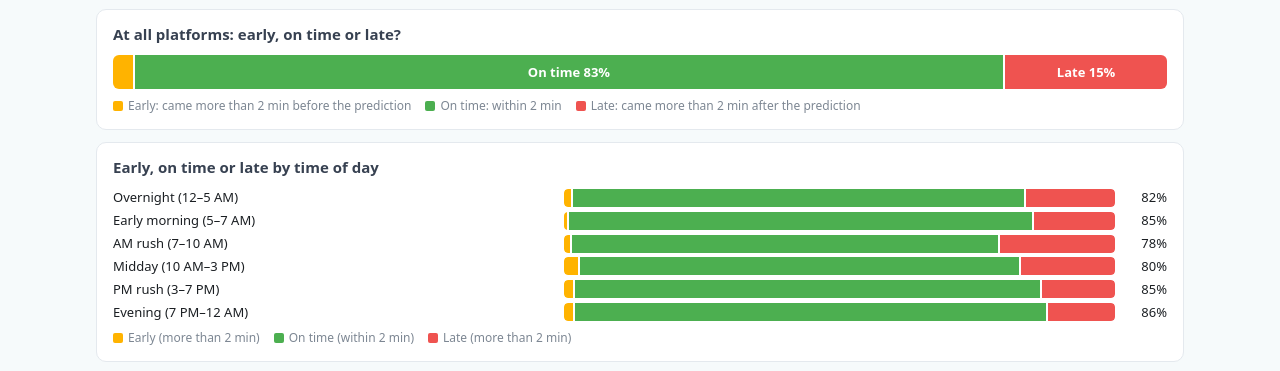
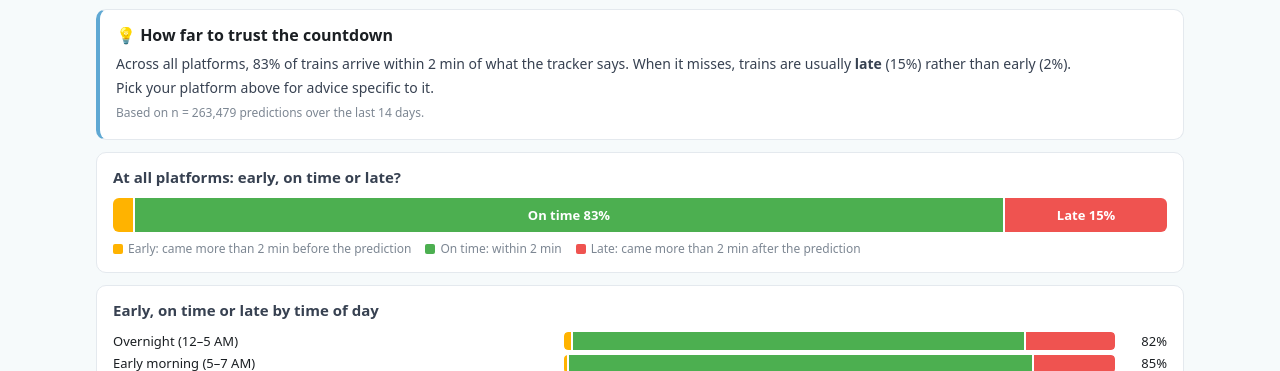
Before and after one commit to yilunr/cta-arrival-accuracy, a plain HTML site: page docs/index.html in a window 1280 px wide. Both pictures are taken after a click on the button "🚆 Check your train platform". Shown: the part 363-734 px from the top of the page. Drawn offline with nearby package versions, Linux system fonts and the light colour scheme.

Commit message:
Takeaway card, Runs late/early/Reliable labels, n inside ranking bars
Check-your-platform/stop tabs get a 'what this means for you' card (often early / often late / reliable / about average, worst time of day, sample size). Overview rankings get takeaway labels and n = predictions inside each bar.

Co-Authored-By: Claude Opus 5.5 <noreply@anthropic.com>
Claude-Session: https://claude.ai/code/session_014jH6AXu6Aj4qGNmUsuTKjS

```diff
--- a/docs/index.html
+++ b/docs/index.html
@@ -48,8 +48,14 @@ select,#stop{font:inherit;padding:7px 8px;border-radius:8px;border:1px solid var
 .cols .col small{position:absolute}
 .xl{display:flex;gap:3px;font-size:10.5px;color:var(--mut);margin-top:4px}.xl span{flex:1;text-align:center;white-space:nowrap;overflow:visible}
 .row{display:grid;grid-template-columns:minmax(120px,42%) 1fr 44px;gap:8px;align-items:center;margin:4px 0;font-size:13px}
-.row .nm{overflow:hidden;text-overflow:ellipsis;white-space:nowrap}
-.row .tr{background:var(--chip);border-radius:4px;height:14px;overflow:hidden;display:flex;gap:2px}
+.row .nm{display:flex;align-items:center;min-width:0;white-space:nowrap}
+.row .nt{overflow:hidden;text-overflow:ellipsis;min-width:0}
+.row .tr{background:var(--chip);border-radius:4px;height:14px;overflow:hidden;display:flex;gap:2px;position:relative}
+.rk .tr{height:18px}
+.tr .nn{position:absolute;left:7px;top:0;bottom:0;display:flex;align-items:center;font-size:10.5px;font-weight:600;opacity:.8;pointer-events:none;font-variant-numeric:tabular-nums}
+.tg{flex:none;font-size:10.5px;font-weight:600;line-height:1.5;padding:0 6px;border-radius:9px;margin-left:6px;color:var(--ink);background:color-mix(in srgb,var(--c) 20%,transparent);border:1px solid color-mix(in srgb,var(--c) 60%,transparent)}
+.tk{border-left:4px solid var(--c)}.tk h2{color:var(--ink);font-size:16px;margin-bottom:6px}
+.tk p{margin:3px 0;font-size:14px;color:var(--ink2);line-height:1.5}.tk .src{font-size:12px;color:var(--mut);margin-top:6px}
 .row .tr div{height:100%;border-radius:0 4px 4px 0}
 .row .v{text-align:right;font-variant-numeric:tabular-nums}
 .vfill{display:flex;flex-direction:column}.vfill .vgrow{flex:1;display:flex;flex-direction:column;justify-content:space-evenly}
@@ -95,6 +101,7 @@ select,#stop{font:inherit;padding:7px 8px;border-radius:8px;border:1px solid var
  .split .lf{display:none}
  .filters .f{min-width:0;max-width:100%}
  .row{grid-template-columns:minmax(90px,40%) 1fr 38px;font-size:12px}
+ .tg b,.tg-good{display:none}.tg{margin-left:4px;padding:0 5px}
  .stq,#stop,.filters select{font-size:16px}
 }
 </style></head><body><main>
@@ -179,8 +186,13 @@ function hourChart(byHour){
   const line=segs.map(sg=>sg.length>1?`<polyline points="${sg.map(p=>p[0].toFixed(1)+","+p[1].toFixed(1)).join(" ")}" fill="none" stroke="var(--line-c)" stroke-width="2" stroke-linejoin="round"/>`:"").join("");
   return `<svg viewBox="0 0 ${W} ${H}" style="width:100%;height:auto;display:block">${grid}${line}${dots}${lbl}</svg>`;
 }
-const bar=(name,t,tipName,pre="",q)=>{const r=rate(t);
-  return `<div class="row"${q==null?"":` data-q="${esc(q)}"`} data-tip="${esc(tipName||name)}: ${pct(r)} on time · ${num(t.n)} predictions"><span class="nm">${pre}${esc(name)}</span><div class="tr"><div style="width:${r}%;background:${rateColor(r)}"></div></div><span class="v">${pct(r)}</span></div>`};
+// Takeaway labels: compared with every platform/stop of the same mode under the same day/time filters
+const TAGS={late:["Runs late","var(--late)"],early:["Runs early","var(--early)"],good:["Reliable","var(--ok)"]};
+function verdict(t,b){if(!t.n||t.n<MIN_N||!b.n)return [];const r=rate(t),e=100*t.e/t.n,l=100*t.l/t.n,br=rate(b),be=100*b.e/b.n,bl=100*b.l/b.n,v=[];
+  if(l>=bl+8)v.push("late");if(e>=Math.max(6,be+4))v.push("early");if(!v.length&&r>=Math.max(90,br+8))v.push("good");return v}
+const tag=k=>{const [a,w]=TAGS[k][0].split(" ");return `<span class="tg tg-${k}" style="--c:${TAGS[k][1]}">${w?`<b>${a} </b>${w}`:a}</span>`};
+const bar=(name,t,tipName,pre="",q,o={})=>{const r=rate(t),tg=o.tags||[];
+  return `<div class="row"${q==null?"":` data-q="${esc(q)}"`} data-tip="${esc(tipName||name)}: ${pct(r)} on time · n = ${num(t.n)} predictions${tg.map(k=>" · "+TAGS[k][0].toLowerCase()).join("")}"><span class="nm">${pre}<span class="nt">${esc(name)}</span>${tg.map(tag).join("")}</span><div class="tr"><div style="width:${r}%;background:${rateColor(r)}"></div>${o.n?`<span class="nn" style="color:${r<35?"var(--ink)":"#1b1f23"}">n = ${num(t.n)}</span>`:""}</div><span class="v">${pct(r)}</span></div>`};
 function periodBars(byPeriod){
   return byPeriod.map((t,i)=>t.n?bar(PERIODS[i][0],t):"").join("")||'<div class="empty">No data</div>';
 }
@@ -201,7 +213,7 @@ const areaSelect=(id,mode,val)=>{const a=[...new Set(D[mode].stops.map(s=>s.area
 
 // ---- pages
 function overview(mode){
-  const s=S[mode],m=D[mode],T=mode==="train",F={days:s.days,periods:s.periods,area:s.area},{all,byHour,byPeriod,byStop}=summarize(rowsFor(mode,F));
+  const s=S[mode],m=D[mode],T=mode==="train",F={days:s.days,periods:s.periods,area:s.area},{all,byHour,byPeriod,byStop}=summarize(rowsFor(mode,F)),B=summarize(rowsFor(mode,{days:s.days,periods:s.periods})).all;
   const stops=Object.entries(byStop).filter(([,t])=>t.n>=MIN_N).map(([i,t])=>({i:+i,...m.stops[i],r:rate(t),n:t.n,t}));
   let rank;
   let lineBar="";
@@ -212,9 +224,9 @@ function overview(mode){
     for(const x of stops){const k=x.label.lastIndexOf(" (");x.st=k<0?x.label:x.label.slice(0,k);x.dir=k<0?"":x.label.slice(k+2,-1);x.ln=lnOf(x.i);x.ln.forEach(l=>seen.add(l));(g[x.st]??=[]).push(x)}
     window.__st=Object.keys(g).sort((a,b)=>a.localeCompare(b)).map(st=>[st,LO.filter(l=>g[st].some(x=>x.ln.includes(l)))]);
     rank=Object.keys(g).sort((a,b)=>a.localeCompare(b)).map(st=>`<div class="sg" data-q="${esc(st.toLowerCase())}"><div class="grp">${esc(st)}</div><div class="gi">`
-      +g[st].sort((a,b)=>(LO.indexOf(a.ln[0])-LO.indexOf(b.ln[0]))||a.dir.localeCompare(b.dir)).map(x=>bar(x.dir||x.label,x.t,`${x.label} · ${x.ln.join(", ")||"line unknown"}`,dots(x.ln),`${x.st} ${x.dir} ${x.ln.join(" ")}`.toLowerCase())).join("")+`</div></div>`).join("");
+      +g[st].sort((a,b)=>(LO.indexOf(a.ln[0])-LO.indexOf(b.ln[0]))||a.dir.localeCompare(b.dir)).map(x=>bar(x.dir||x.label,x.t,`${x.label} · ${x.ln.join(", ")||"line unknown"}`,dots(x.ln),`${x.st} ${x.dir} ${x.ln.join(" ")}`.toLowerCase(),{n:1,tags:verdict(x.t,B)})).join("")+`</div></div>`).join("");
     lineBar=`<div class="combo" style="margin:0 0 8px"><input id="stq" class="stq" style="margin:0" placeholder="Filter station… click to pick or type to search" autocomplete="off" value="${esc(s.stq)}"><div id="stlist" class="clist" hidden></div></div><div class="lns">${LO.filter(l=>seen.has(l)).map(l=>`<button data-line="${l}" data-tip="Show only ${l} platforms">${dots([l])}${l.replace(" Line","")}</button>`).join("")}</div>`;
-  }else rank=stops.sort((a,b)=>b.r-a.r).map(x=>bar(x.label,x.t)).join("");
+  }else rank=stops.sort((a,b)=>b.r-a.r).map(x=>bar(x.label,x.t,null,"",null,{n:1,tags:verdict(x.t,B)})).join("");
   $("page").innerHTML=`
   <div class="filters">
     <div class="fhead"><b>🔍 Filters</b><span>apply to every chart <br>on this page</span></div>
@@ -231,7 +243,7 @@ function overview(mode){
     <div class="card c8"><h2>On time by hour of day</h2>${hourChart(byHour)}</div>
     <div class="card c4 vfill"><h2>Most accurate during</h2><div class="vgrow">${periodBars(byPeriod)}</div></div>
     <div class="card c6"><h2>Where are the reliable ${T?"platforms":"stops"}?</h2><div id="map-${mode}"></div>${scale}</div>
-    <div class="card c6"><h2>${T?"Platforms by station":"Most to least reliable stops"}</h2>${lineBar}<div class="scroll"${T?' id="strank"':""}>${rank||'<div class="empty">No data</div>'}${T?'<div id="stnone" class="empty" hidden>No station matches that search.</div>':""}</div></div>
+    <div class="card c6"><h2>${T?"Platforms by station":"Most to least reliable stops"}</h2>${lineBar}<div class="scroll rk"${T?' id="strank"':""}>${rank||'<div class="empty">No data</div>'}${T?'<div id="stnone" class="empty" hidden>No station matches that search.</div>':""}</div></div>
   </div>`;
   drawMap(mode,stops);
   if(T)stFilter();
@@ -278,11 +290,36 @@ function stopPage(mode){
     ${kpi(pct(rate(all)),`On time at ${W1} (within ${TOL[mode]} min)`,"c4",all.n?rateColor(rate(all)):null)}
     ${kpi(typical(mode,F,all),"Typically off by (minutes)","c4","var(--line-c)")}
     ${kpi(num(all.n),"Predictions checked","c4")}
+    ${takeaway(mode,s,all,byPeriod)}
     <div class="card c12"><h2>At ${W1}: early, on time or late?</h2>${splitBar(all)}</div>
     <div class="card c12"><h2>Early, on time or late by time of day</h2>${all.n?periodSplit(byPeriod):'<div class="empty">No data</div>'}</div>
     <div class="card c6"><h2>On time by hour of day</h2>${hourChart(byHour)}</div>
     <div class="card c6"><h2>${T?"Lines":"Routes"} at ${W1}, most reliable first</h2>${routes.map(r=>bar(r.name,r.t,null,T?dots([r.name]):"")).join("")||'<div class="empty">No data</div>'}<p class="sub" style="font-size:12px;margin:8px 0 0">All days; the day filter does not apply to this chart.</p></div>
   </div>`;
+}
+function takeaway(mode,s,all,byPeriod){
+  const T=mode==="train",U=T?"trains":"buses",P=T?"platform":"stop",PS=T?"platforms":"stops",tol=TOL[mode];
+  const B=summarize(rowsFor(mode,{days:s.stopDays})).all,card=(c,h,ps)=>`<div class="card c12 tk" style="--c:${c}"><h2>${h}</h2>${ps.map(p=>`<p>${p}</p>`).join("")}<p class="src">Based on n = ${num(all.n)} predictions over the last ${D.window_days} days${s.stopDays.size?" on the selected days":""}${s.stop==null?"":`, compared with ${num(B.n)} across every ${P}`}.</p></div>`;
+  if(!all.n)return "";
+  if(all.n<MIN_N)return card("var(--mut)","💡 Not enough data here yet",[`Only ${num(all.n)} predictions so far, too few to give advice. Check back in a few days.`]);
+  const r=rate(all),e=100*all.e/all.n,l=100*all.l/all.n,br=rate(B),be=100*B.e/B.n,bl=100*B.l/B.n,f=v=>Math.round(v)+"%";
+  const per=byPeriod.map((t,i)=>({i,t,r:rate(t)})).filter(x=>x.t.n>=MIN_N);
+  const worst=per.length>1?per.reduce((a,b)=>b.r<a.r?b:a):null,best=per.length>1?per.reduce((a,b)=>b.r>a.r?b:a):null;
+  const pn=i=>"the "+PERIODS[i][0].replace(/^([A-Z])(?=[a-z])/,c=>c.toLowerCase()),when=[];
+  if(worst&&worst.r<=r-6)when.push(`<b>Worst during ${pn(worst.i)}</b>: ${f(worst.r)} on time. Give yourself the most slack then.`);
+  if(best&&best.r>=r+5&&best.r>=75)when.push(`Best during ${pn(best.i)}: ${f(best.r)} on time.`);
+  if(s.stop==null)return card("var(--line-c)",`💡 How far to trust the countdown`,[
+    `Across all ${PS}, ${f(r)} of ${U} arrive within ${tol} min of what the tracker says. When it misses, ${U} are usually ${l>=e?`<b>late</b> (${f(l)}) rather than early (${f(e)})`:`<b>early</b> (${f(e)}) rather than late (${f(l)})`}.`,
+    ...when,`Pick your ${P} above for advice specific to it.`]);
+  const v=verdict(all,B),ps=[];let c="var(--mut)",h="➖ About average: plan as usual";
+  if(v.includes("early")){c="var(--early)";h=`⏱️ Often early: get there before the countdown says`;
+    ps.push(`<b>${f(e)} of ${U} here arrive more than ${tol} min before the tracker says</b> (${f(be)} across all ${PS}). Be at the ${P} a few minutes before the countdown hits zero, or you could miss it.`)}
+  if(v.includes("late")){if(!v.includes("early")){c="var(--late)";h=`⚠️ Often late: leave a bigger buffer`}
+    ps.push(`<b>${f(l)} of ${U} here arrive more than ${tol} min after the tracker says</b> (${f(bl)} across all ${PS}). Expect longer waits and don't count on a tight transfer.`)}
+  if(v.includes("good")){c="var(--ok)";h=`✅ Reliable: you can trust the countdown here`;
+    ps.push(`<b>${f(r)} on time</b>, against ${f(br)} across all ${PS}.`)}
+  if(!v.length)ps.push(`${f(r)} of ${U} arrive within ${tol} min of the prediction, close to the ${f(br)} across all ${PS}. A minute or two of slack is enough.`);
+  return card(c,h,[...ps,...when]);
 }
 function quality(){
   const block=(k,icon,name)=>{const T2=k==="train",q=D.quality[k],v=q.days.reduce((a,d)=>a+d[1],0),ar=q.days.reduce((a,d)=>a+d[2],0);
```
